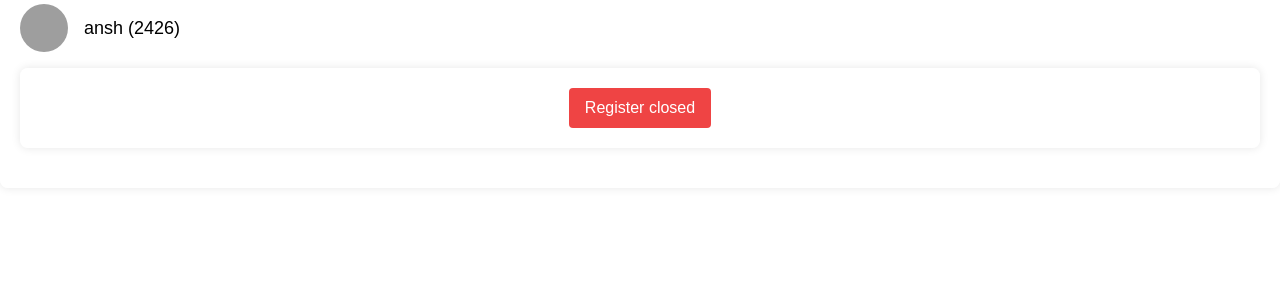
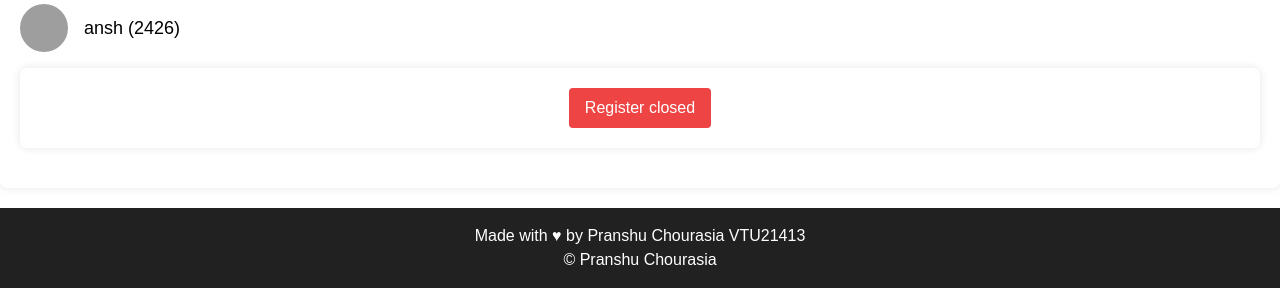
Before and after one commit to anshc022/event_v2.0, a Django app: page /event/1/ in a window 1280 px wide. Shown: the part 844-1132 px from the top of the page. Before the commit the page ends 972 px from the top, so only its background shows below. Run offline with Django 4.2, Linux system fonts and the light colour scheme; data comes from the database, SQL or seed files in the repository; grey boxes are pictures that could not be loaded.

Commit message:
html updfate

```diff
--- a/events/templates/events/event_detail.html
+++ b/events/templates/events/event_detail.html
@@ -191,6 +191,17 @@
                 transform: rotate(360deg);
             }
         }
+        footer {
+            background-color: #212121;
+            color: white;
+            padding: 20px 0;
+            text-align: center;
+        }
+
+        footer .footer-text {
+            margin: 0;
+            font-size: 1rem;
+        }
     </style>
 </head>
 
@@ -346,7 +357,10 @@
             </div>
         </div>
     </div>
-
+    <footer class="bg-dark text-white text-center p-4">
+        <p class="footer-text">Made with ♥ by Pranshu Chourasia VTU21413</p>
+        <p class="footer-text">© Pranshu Chourasia</p>
+    </footer>
     <script>
         document.addEventListener('DOMContentLoaded', function () {
             // Remove loading overlay when content is loaded
--- a/events/templates/events/home.html
+++ b/events/templates/events/home.html
@@ -80,7 +80,7 @@
     <!-- Navbar -->
     <nav class="navbar transparent z-depth-0">
         <div class="nav-wrapper">
-            <a href="#" class="brand-logo dm-serif-display-regular navbar-brand">CSE Department Events</a>
+            <a href="#" class="brand-logo dm-serif-display-regular navbar-brand">CSE Department</a>
             <a href="#" data-target="mobile-demo" class="sidenav-trigger"><i class="material-icons">menu</i></a>
             <ul class="right hide-on-med-and-down">
                 <li><a href="#upcoming" class="nav-link white-text">Upcoming Events</a></li>
```
Also changed, not shown: events/templates/events/register.html (+15 -1 lines).
